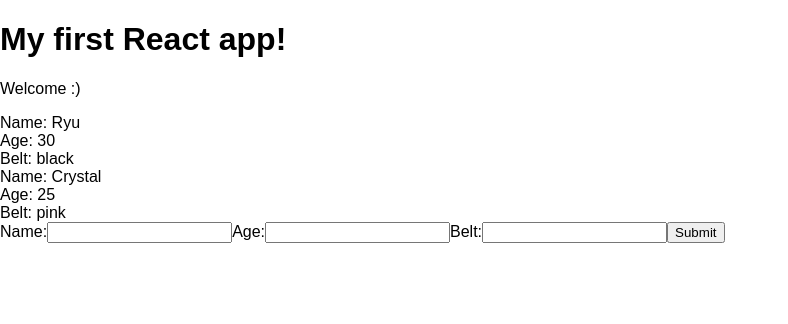
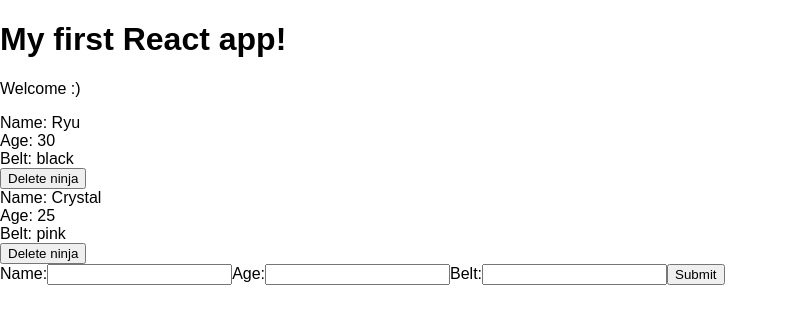
Before and after one commit to blfortier/react-redux, a React (Create React App) app in the folder my-app/: page / in a window 1280 px wide. Shown: the top 324 px of the page, without its empty margins (0-788 px from the left). Built offline with nearby package versions, Linux system fonts and the light colour scheme.

Commit message:
Deleting Data

```diff
--- a/my-app/src/App.js
+++ b/my-app/src/App.js
@@ -19,12 +19,20 @@
 
     })
   }
+  deleteNinja = (id) => {
+     let ninjas = this.state.ninjas.filter(ninja => {
+       return ninja.id !== id
+     });
+     this.setState({
+       ninjas: ninjas
+     })
+  }
   render() {
     return (
       <div className="App">
         <h1>My first React app!</h1>
         <p>Welcome :)</p>
-        <Ninjas ninjas = { this.state.ninjas }/>
+        <Ninjas deleteNinja = { this.deleteNinja } ninjas = { this.state.ninjas }/>
         <AddNinja addNinja = { this.addNinja }/>
       </div>
     );
--- a/my-app/src/Ninjas.js
+++ b/my-app/src/Ninjas.js
@@ -1,33 +1,25 @@
 import React from 'react';
 
 // functional component, no state. Concerned w/ UI
-const Ninjas = ({ninjas}) => {
-/*    const ninjaList = ninjas.map(ninja => {
+const Ninjas = ({ninjas, deleteNinja}) => {
+    const ninjaList = ninjas.map(ninja => {
         if (ninja.age > 20) {
         return (
             <div className = "ninja" key = { ninja.id }>
                 <div>Name: { ninja.name }</div>
                 <div>Age: { ninja.age }</div>
                 <div>Belt: { ninja.belt }</div>
+                <button onClick = { () => {deleteNinja(ninja.id) }}>Delete ninja</button>
             </div>
         )
         } else {
             return null
         }
-    })*/
+    })
 
     return (
         <div className = "ninja-list">
-        {
-            ninjas.map(ninja => {
-                return ninja.age > 20 ? (
-                    <div className = "ninja" key = { ninja.id }>
-                        <div>Name: { ninja.name }</div>
-                        <div>Age: { ninja.age }</div>
-                        <div>Belt: { ninja.belt }</div>
-                     </div>
-            ) : null;
-    }) }
+            { ninjaList }
         </div>
     )
 }
```
